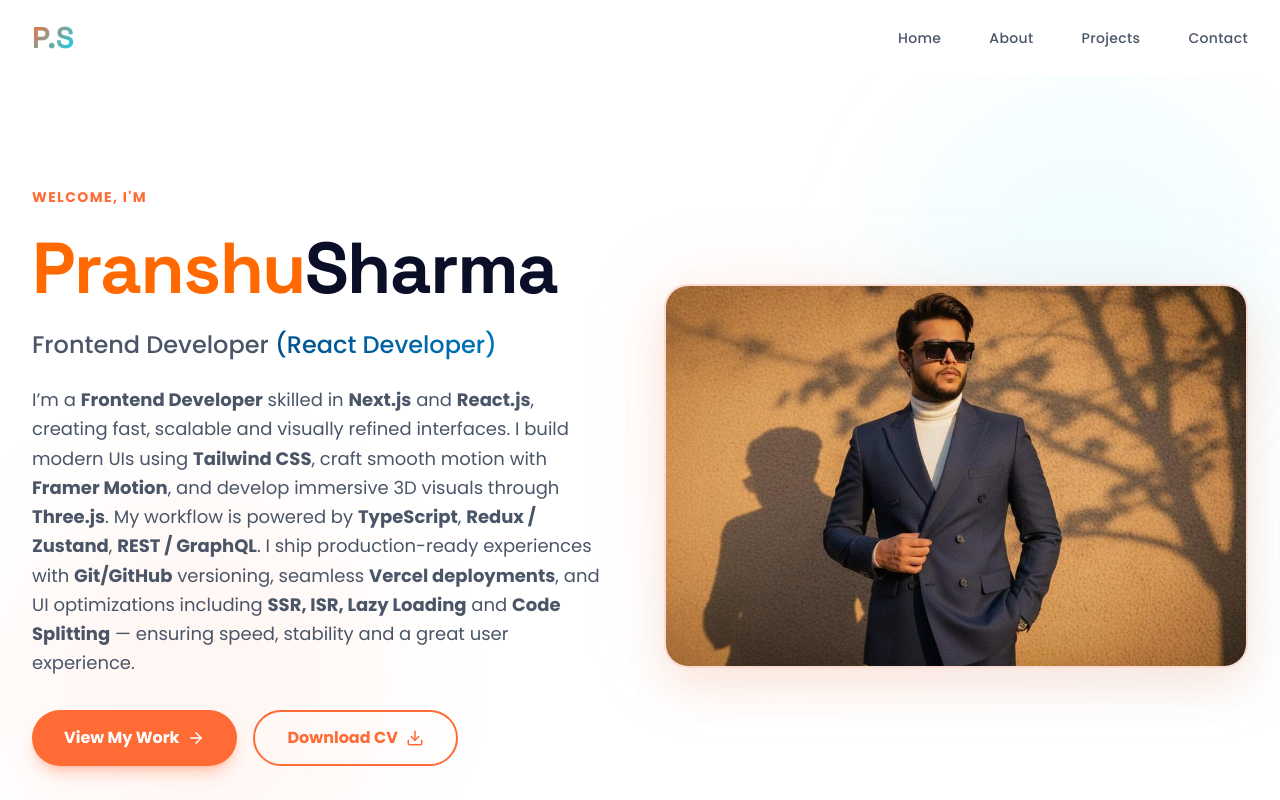
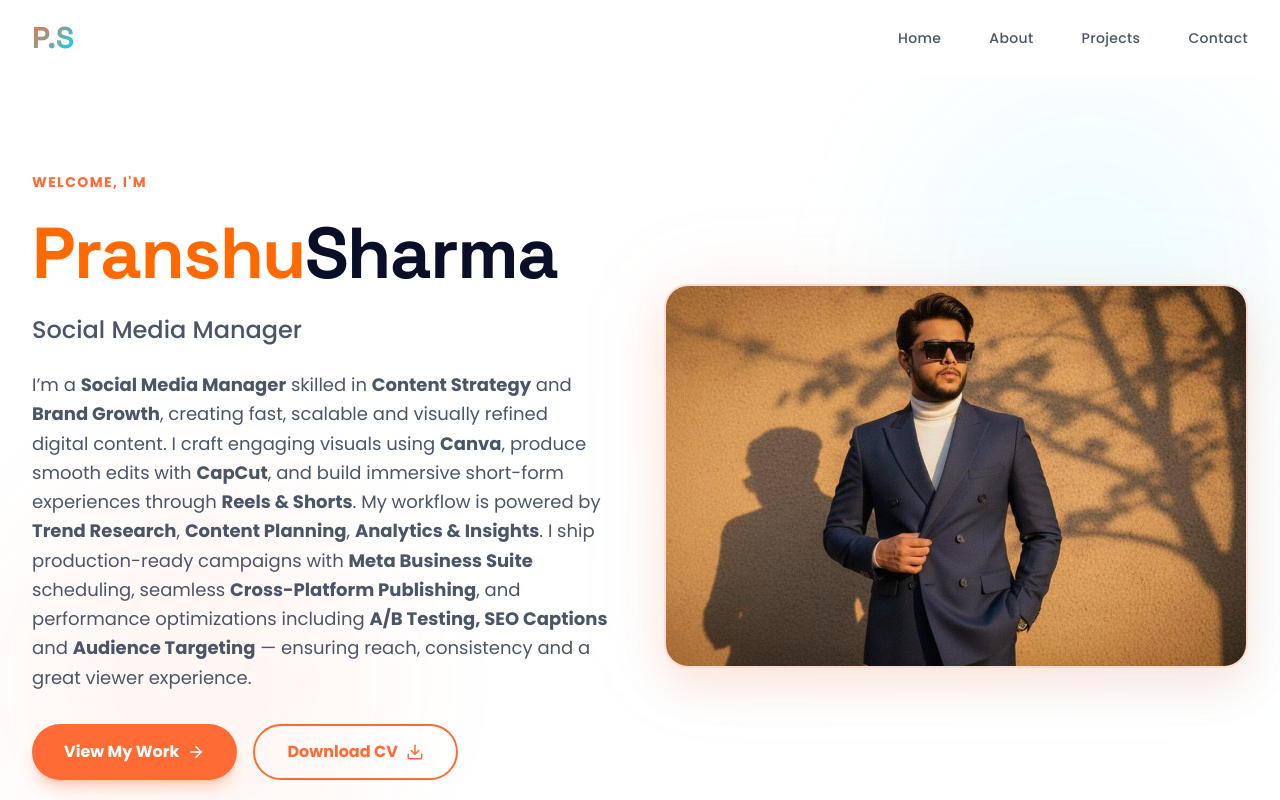
Before and after one commit to pransu-coder/Pranshu-portfolio, a Next.js app: page / in a window 1280 px wide. Shown: the top 800 px of the page. Built offline with nearby package versions, Linux system fonts and the light colour scheme.

Commit message:
Change role from Frontend Developer to Social Media Manager
Updated hero section to reflect new role and skills.

```diff
--- a/components/sections/hero.tsx
+++ b/components/sections/hero.tsx
@@ -49,15 +49,16 @@ export default function Hero() {
 </h1>
             <p className="text-xl sm:text-2xl font-medium text-foreground-secondary mb-4 sm:mb-6 blur-fade"
               style={{ animationDelay: '0.4s' }}>
-              Frontend Developer <span className="text-primary font-bold"></span> <span className="text-gradient-secondary">(React Developer)</span>
+              Social Media Manager <span className="text-primary font-bold"></span> <span className="text-gradient-secondary"></span>
             </p>
-          <p className="text-base sm:text-lg text-foreground-secondary mb-6 sm:mb-8 max-w-xl leading-relaxed blur-fade"
+         <p className="text-base sm:text-lg text-foreground-secondary mb-6 sm:mb-8 max-w-xl leading-relaxed blur-fade"
     style={{ animationDelay: '0.5s' }}>
-   I’m a <strong>Frontend Developer</strong> skilled in <strong>Next.js</strong> and <strong>React.js</strong>, creating fast, scalable and visually refined interfaces. I build modern UIs using <strong>Tailwind CSS</strong>, craft smooth motion with <strong>Framer Motion</strong>, and develop immersive 3D visuals through <strong>Three.js</strong>.
+   I’m a <strong>Social Media Manager</strong> skilled in <strong>Content Strategy</strong> and <strong>Brand Growth</strong>, creating fast, scalable and visually refined digital content. I craft engaging visuals using <strong>Canva</strong>, produce smooth edits with <strong>CapCut</strong>, and build immersive short-form experiences through <strong>Reels & Shorts</strong>.
 
-My workflow is powered by <strong>TypeScript</strong>, <strong>Redux / Zustand</strong>, <strong>REST / GraphQL</strong>.
-I ship production-ready experiences with <strong>Git/GitHub</strong> versioning, seamless <strong>Vercel deployments</strong>, and UI optimizations including <strong>SSR, ISR, Lazy Loading</strong> and <strong>Code Splitting</strong> — ensuring speed, stability and a great user experience.
+My workflow is powered by <strong>Trend Research</strong>, <strong>Content Planning</strong>, <strong>Analytics & Insights</strong>.
+I ship production-ready campaigns with <strong>Meta Business Suite</strong> scheduling, seamless <strong>Cross-Platform Publishing</strong>, and performance optimizations including <strong>A/B Testing, SEO Captions</strong> and <strong>Audience Targeting</strong> — ensuring reach, consistency and a great viewer experience.
 </p>
+
 
             <div className="flex flex-col sm:flex-row gap-3 sm:gap-4 blur-fade" style={{ animationDelay: '0.6s' }}>
               <a
```
